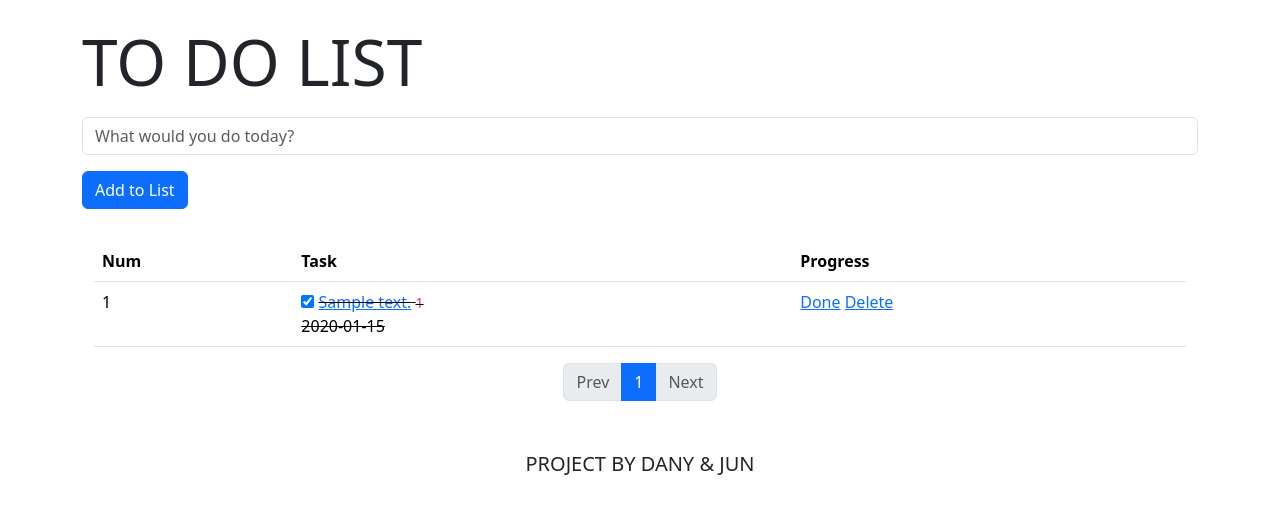
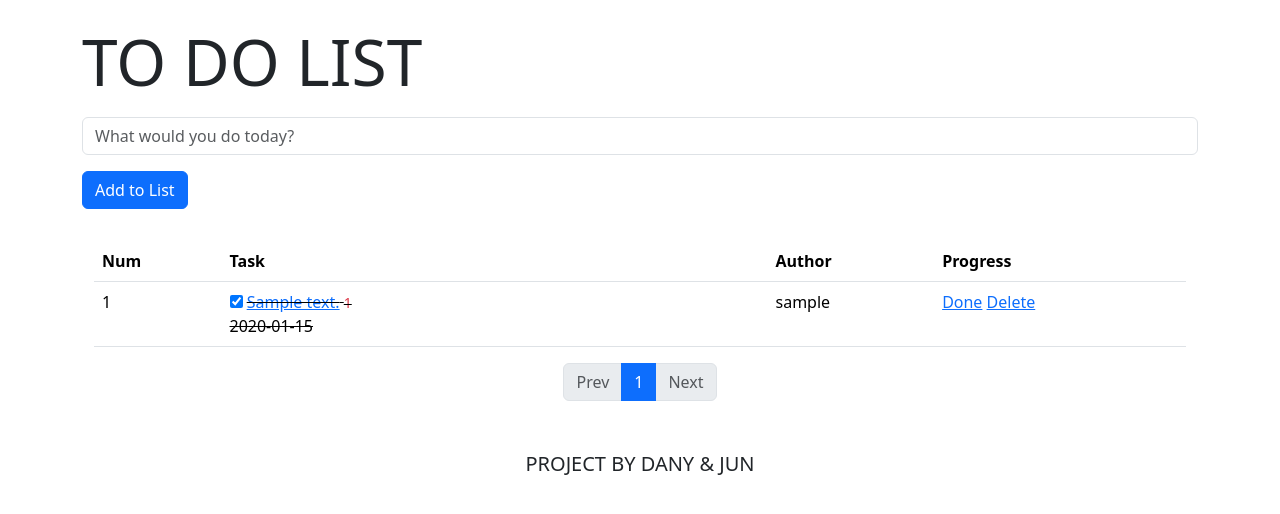
Before and after one commit to DailyRoutiner/WhatTodo, a Flask app: page / in a window 1280 px wide. Shown: the part 57-571 px from the top of the page. Run offline with Flask 3, Linux system fonts and the light colour scheme; tables that the repository leaves empty hold one stand-in row (values such as "Sample post"); some libraries are stand-ins or nearby versions.

Commit message:
add author 3_9

```diff
--- a/app/templates/index.html
+++ b/app/templates/index.html
@@ -17,7 +17,8 @@
         <thead>
         <tr class="thead-dark">
           <th>Num</th>
-          <th>Task</th>
+          <th style="width:50%">Task</th>
+          <th>Author</th>
           <th>Progress</th>
         </tr>
         </thead>
@@ -41,7 +42,7 @@
                 </div>
               </span>
             </td>
-
+            <td>{{ todo.user.username }}</td>
             <td>
               <a class="ml-2" href="{{ url_for('main.check', index=todo.id) }}">Done</a>
               <a class="ml-2" href="{{ url_for('main.delete', index=todo.id) }}">Delete</a>
```
Also changed, not shown: app/views/detail_views.py (+4 -4 lines).
